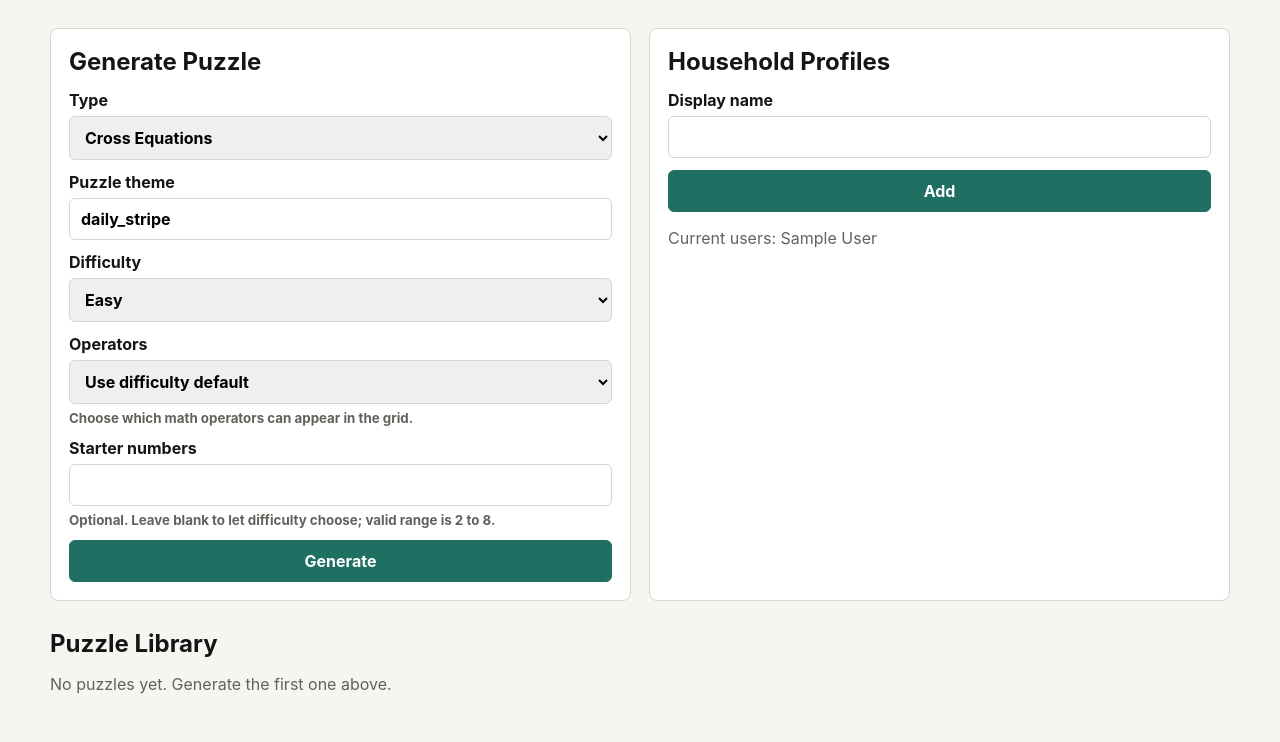
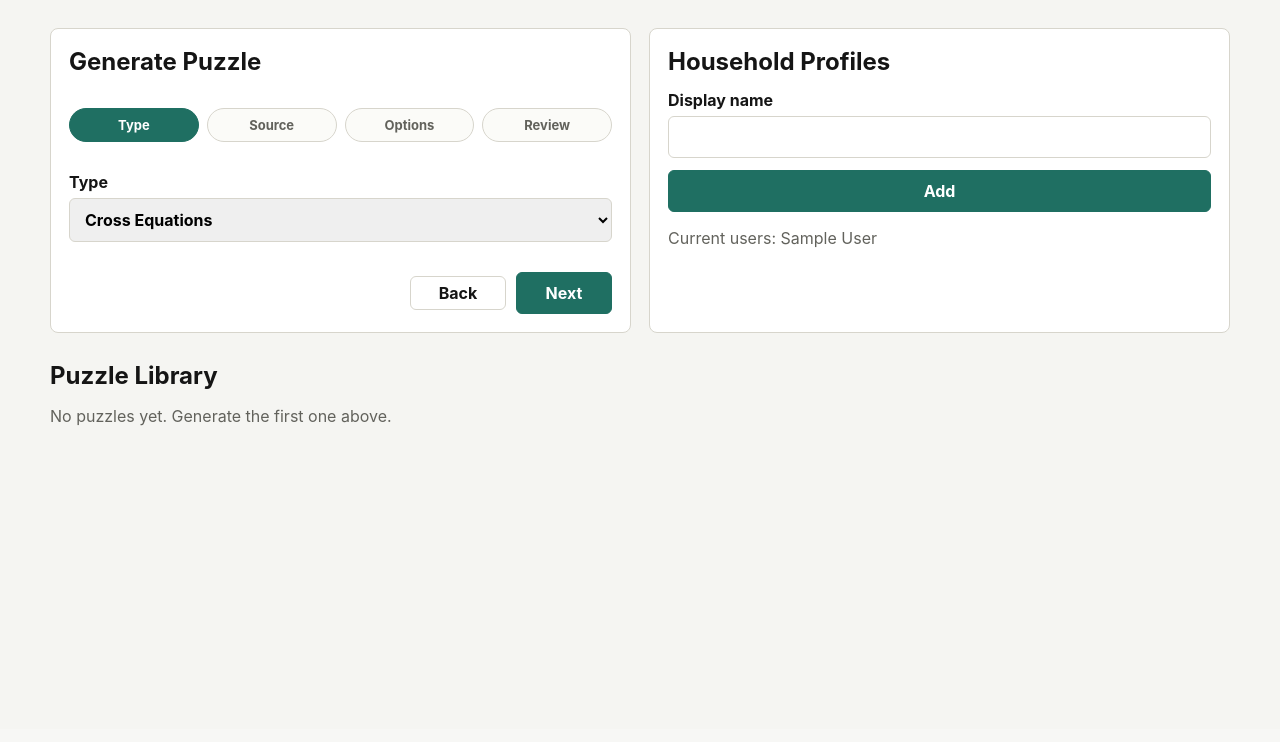
Before and after one commit to barrelcollector/Puzzary, a FastAPI app: page / in a window 1280 px wide. Shown: the part 71-813 px from the top of the page. After the commit the page ends 497 px from the top, so only its background shows below. Run offline with FastAPI, Linux system fonts and the light colour scheme; the visitor is signed in with stand-in values (Sample User, id 1); tables that the repository leaves empty hold one stand-in row (values such as "Sample post"); parts of the project's set-up code (start-up, migrations or seed data) failed here and were passed over.

Commit message:
Make puzzle generation a wizard

```diff
--- a/app/static/generation-form.js
+++ b/app/static/generation-form.js
@@ -40,6 +40,7 @@
     }
     control.name = `gen_${field.name}`;
     control.required = Boolean(field.required);
+    control.dataset.summaryLabel = field.label;
     return control;
   }
 
@@ -47,7 +48,15 @@
     const target = form.querySelector("[data-generation-fields]");
     if (!target) return;
     target.innerHTML = "";
-    (schema.generation_fields || []).forEach((field) => {
+    const fields = schema.generation_fields || [];
+    if (fields.length === 0) {
+      const note = document.createElement("p");
+      note.className = "muted";
+      note.textContent = "This puzzle type has no extra setup options yet.";
+      target.appendChild(note);
+      return;
+    }
+    fields.forEach((field) => {
       const label = document.createElement("label");
       label.textContent = field.label;
       label.appendChild(fieldControl(field));
@@ -61,6 +70,81 @@
     });
   }
 
+  function selectedText(control) {
+    if (!control) return "";
+    if (control.tagName === "SELECT") {
+      return control.selectedOptions.length ? control.selectedOptions[0].textContent.trim() : "";
+    }
+    return control.value.trim();
+  }
+
+  function checkedLabels(form, name) {
+    return Array.from(form.querySelectorAll(`input[name="${name}"]:checked:not(:disabled)`))
+      .map((input) => input.closest("label") ? input.closest("label").textContent.trim() : input.value);
+  }
+
+  function addSummary(summary, label, value) {
+    if (!summary || !value) return;
+    const term = document.createElement("dt");
+    term.textContent = label;
+    const detail = document.createElement("dd");
+    detail.textContent = value;
+    summary.append(term, detail);
+  }
+
+  function renderSummary(form) {
+    const summary = form.querySelector("[data-generation-summary]");
+    if (!summary) return;
+    summary.innerHTML = "";
+    const typeSelect = form.querySelector("[data-puzzle-type]");
+    const schema = schemas[typeSelect ? typeSelect.value : ""] || {};
+    const needsWordBank = Boolean(schema.needs_word_bank);
+    addSummary(summary, "Puzzle type", selectedText(typeSelect));
+    addSummary(
+      summary,
+      needsWordBank ? "Word bank" : "Puzzle theme",
+      selectedText(form.querySelector(needsWordBank ? '[name="bank_id"], select[name="theme"]' : '[name="theme"]:not(:disabled)')),
+    );
+    addSummary(summary, "Difficulty", selectedText(form.querySelector('select[name="difficulty"]')));
+    addSummary(summary, "Seed", selectedText(form.querySelector('input[name="seed"]')) || "Fresh random layout");
+    form.querySelectorAll('[name^="gen_"]:not(:disabled)').forEach((control) => {
+      addSummary(summary, control.dataset.summaryLabel || control.name.replace(/^gen_/, ""), selectedText(control) || "Default");
+    });
+    addSummary(summary, "Category", selectedText(form.querySelector('select[name="category_id"]')));
+    addSummary(summary, "Tags", checkedLabels(form, "tag_ids").join(", "));
+    addSummary(summary, "Excluded word tags", checkedLabels(form, "excluded_tag_ids").join(", "));
+  }
+
+  function validateStep(step) {
+    const controls = Array.from(step.querySelectorAll("input, select, textarea")).filter((control) => !control.disabled);
+    for (const control of controls) {
+      if (!control.checkValidity()) {
+        control.reportValidity();
+        return false;
+      }
+    }
+    return true;
+  }
+
+  function showStep(form, index) {
+    const steps = Array.from(form.querySelectorAll("[data-wizard-step]"));
+    const indicators = Array.from(form.querySelectorAll("[data-step-indicator]"));
+    const safeIndex = Math.max(0, Math.min(index, steps.length - 1));
+    steps.forEach((step, stepIndex) => step.classList.toggle("is-hidden", stepIndex !== safeIndex));
+    indicators.forEach((indicator, stepIndex) => {
+      indicator.classList.toggle("active", stepIndex === safeIndex);
+      indicator.classList.toggle("complete", stepIndex < safeIndex);
+    });
+    form.dataset.currentStep = String(safeIndex);
+    const backButton = form.querySelector("[data-wizard-back]");
+    const nextButton = form.querySelector("[data-wizard-next]");
+    const submitButton = form.querySelector("[data-wizard-submit]");
+    if (backButton) backButton.disabled = safeIndex === 0;
+    if (nextButton) nextButton.classList.toggle("is-hidden", safeIndex === steps.length - 1);
+    if (submitButton) submitButton.classList.toggle("is-hidden", safeIndex !== steps.length - 1);
+    if (safeIndex === steps.length - 1) renderSummary(form);
+  }
+
   function updateForm(form) {
     const typeSelect = form.querySelector("[data-puzzle-type]");
     const schema = schemas[typeSelect ? typeSelect.value : ""] || {};
@@ -68,6 +152,7 @@
     form.querySelectorAll('[data-source-group="word_bank"]').forEach((group) => setGroupVisible(group, needsWordBank));
     form.querySelectorAll('[data-source-group="theme"]').forEach((group) => setGroupVisible(group, !needsWordBank));
     renderFields(form, schema);
+    renderSummary(form);
   }
 
   forms.forEach((form) => {
@@ -75,7 +160,32 @@
       input.setAttribute("data-required-when-visible", "true");
     });
     updateForm(form);
+    showStep(form, 0);
+
     const typeSelect = form.querySelector("[data-puzzle-type]");
-    if (typeSelect) typeSelect.addEventListener("change", () => updateForm(form));
+    if (typeSelect) {
+      typeSelect.addEventListener("change", () => {
+        updateForm(form);
+        showStep(form, Number(form.dataset.currentStep || 0));
+      });
+    }
+
+    const nextButton = form.querySelector("[data-wizard-next]");
+    if (nextButton) {
+      nextButton.addEventListener("click", () => {
+        const steps = Array.from(form.querySelectorAll("[data-wizard-step]"));
+        const currentStep = Number(form.dataset.currentStep || 0);
+        if (!validateStep(steps[currentStep])) return;
+        showStep(form, currentStep + 1);
+      });
+    }
+
+    const backButton = form.querySelector("[data-wizard-back]");
+    if (backButton) {
+      backButton.addEventListener("click", () => showStep(form, Number(form.dataset.currentStep || 0) - 1));
+    }
+
+    form.addEventListener("input", () => renderSummary(form));
+    form.addEventListener("change", () => renderSummary(form));
   });
 })();
--- a/app/static/styles.css
+++ b/app/static/styles.css
@@ -147,6 +147,83 @@ h2 {
 
 .narrow-panel {
   max-width: 560px;
+}
+
+.generation-wizard {
+  display: grid;
+  gap: 18px;
+}
+
+.wizard-steps {
+  display: grid;
+  grid-template-columns: repeat(auto-fit, minmax(82px, 1fr));
+  gap: 8px;
+}
+
+.wizard-steps span {
+  padding: 8px 9px;
+  border: 1px solid var(--line);
+  border-radius: 999px;
+  color: var(--muted);
+  font-size: 13px;
+  font-weight: 750;
+  text-align: center;
+  background: #fbfbf8;
+}
+
+.wizard-steps span.active {
+  color: #ffffff;
+  border-color: var(--accent);
+  background: var(--accent);
+}
+
+.wizard-steps span.complete {
+  color: var(--accent);
+  border-color: #9ec9c0;
+  background: #eef8f5;
+}
+
+.wizard-panel {
+  display: grid;
+  gap: 10px;
+}
+
+.wizard-panel h2 {
+  margin: 0;
+  font-size: 20px;
+}
+
+.wizard-actions {
+  display: flex;
+  gap: 10px;
+  align-items: center;
+  justify-content: flex-end;
+}
+
+.wizard-actions button {
+  width: auto;
+  min-width: 96px;
+}
+
+.wizard-summary {
+  display: grid;
+  grid-template-columns: max-content minmax(0, 1fr);
+  gap: 10px 16px;
+  margin: 0;
+  padding: 14px;
+  border: 1px solid var(--line);
+  border-radius: 8px;
+  background: #fbfbf8;
+}
+
+.wizard-summary dt {
+  color: var(--muted);
+  font-weight: 750;
+}
+
+.wizard-summary dd {
+  margin: 0;
+  overflow-wrap: anywhere;
 }
 
 label {
--- a/app/templates/base.html
+++ b/app/templates/base.html
@@ -4,7 +4,7 @@
   <meta charset="utf-8">
   <meta name="viewport" content="width=device-width, initial-scale=1">
   <title>{% block title %}Puzzary{% endblock %}</title>
-  <link rel="stylesheet" href="/static/styles.css?v=19">
+  <link rel="stylesheet" href="/static/styles.css?v=20">
 </head>
 <body>
   {% if not hide_app_chrome %}
--- a/app/templates/home.html
+++ b/app/templates/home.html
@@ -3,8 +3,16 @@
 {% block content %}
 <section class="toolbar">
   <script type="application/json" id="generation-schemas">{{ generation_schemas | tojson }}</script>
-  <form class="panel generation-form" method="post" action="/web/puzzles/generate" data-generation-form>
+  <form class="panel generation-form generation-wizard compact-wizard" method="post" action="/web/puzzles/generate" data-generation-form data-generation-wizard>
     <h1>Generate Puzzle</h1>
+    <div class="wizard-steps" aria-label="Generate puzzle steps">
+      <span class="active" data-step-indicator="0">Type</span>
+      <span data-step-indicator="1">Source</span>
+      <span data-step-indicator="2">Options</span>
+      <span data-step-indicator="3">Review</span>
+    </div>
+
+    <section class="wizard-panel" data-wizard-step>
       <label>
         Type
         <select name="puzzle_type" data-puzzle-type>
@@ -13,6 +21,9 @@
           {% endfor %}
         </select>
       </label>
+    </section>
+
+    <section class="wizard-panel is-hidden" data-wizard-step>
       <label data-source-group="word_bank">
         Word bank
         <select name="theme">
@@ -25,6 +36,9 @@
         Puzzle theme
         <input name="theme" value="daily_stripe" placeholder="Daily Stripe">
       </label>
+    </section>
+
+    <section class="wizard-panel is-hidden" data-wizard-step>
       <label>
         Difficulty
         <select name="difficulty">
@@ -34,7 +48,17 @@
         </select>
       </label>
       <div data-generation-fields></div>
-    <button type="submit">Generate</button>
+    </section>
+
+    <section class="wizard-panel is-hidden" data-wizard-step>
+      <dl class="wizard-summary" data-generation-summary></dl>
+    </section>
+
+    <div class="wizard-actions">
+      <button type="button" class="ghost-button" data-wizard-back>Back</button>
+      <button type="button" data-wizard-next>Next</button>
+      <button type="submit" data-wizard-submit>Generate</button>
+    </div>
   </form>
 
   <form class="panel" method="post" action="/web/users">
@@ -76,5 +100,5 @@
 </section>
 {% endblock %}
 {% block scripts %}
-  <script src="/static/generation-form.js?v=1"></script>
+  <script src="/static/generation-form.js?v=2"></script>
 {% endblock %}
```
Also changed, not shown: app/templates/admin.html (+49 -13 lines). Lines whose indentation alone changed are shown as unchanged.
